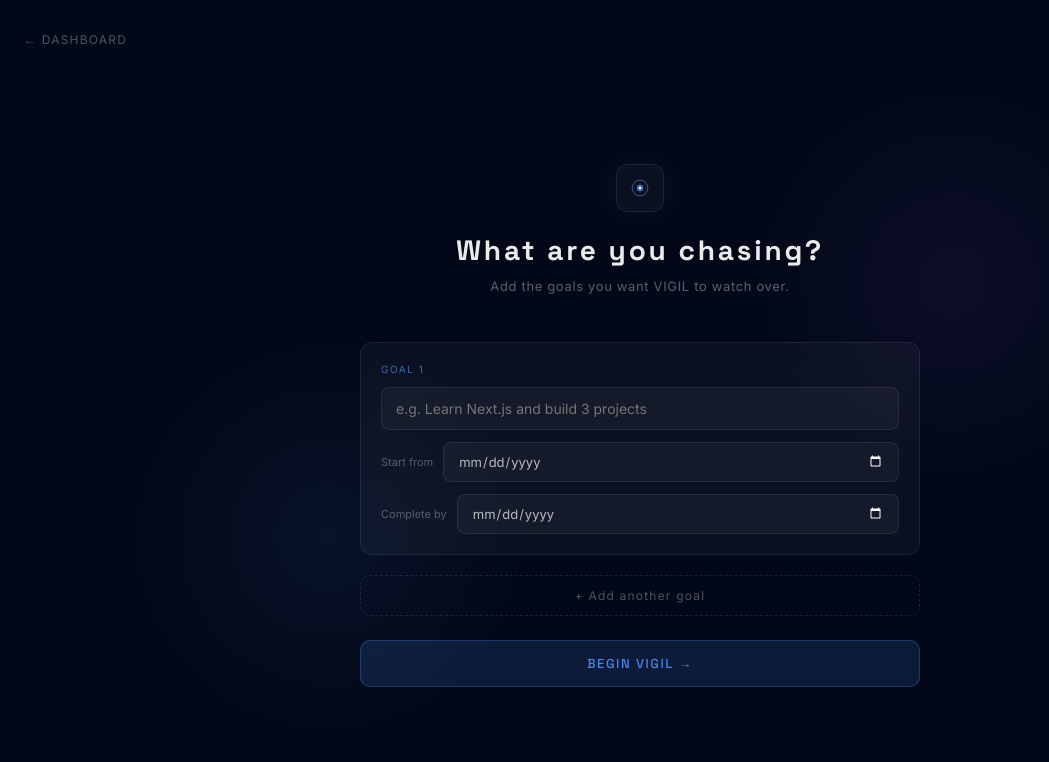
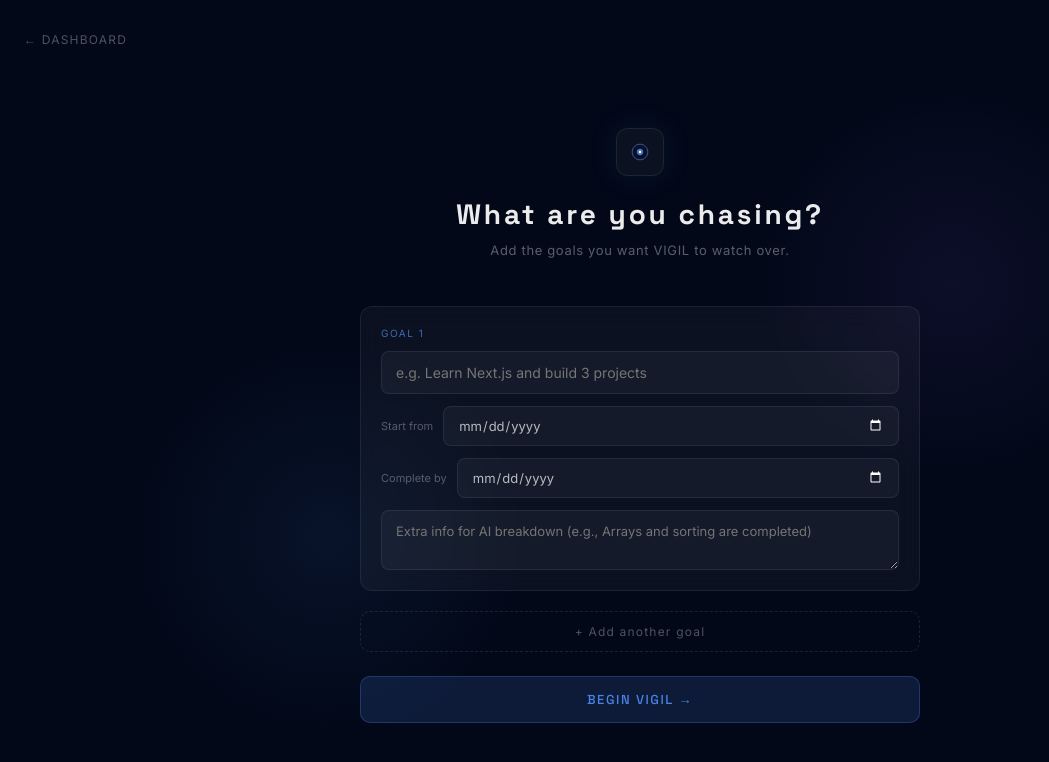
Before and after one commit to Sathvik-Shetty-1569/VIGIL, a Next.js app: page /onboarding in a window 1280 px wide. Shown: the top 762 px of the page, without its empty margins (0-1049 px from the left). Built offline with nearby package versions, Linux system fonts and the light colour scheme; no server answers.

Commit message:
Suggestion bar and suggestion input field

```diff
--- a/app/api/breakdown/route.tsx
+++ b/app/api/breakdown/route.tsx
@@ -5,7 +5,7 @@
 
 export async function POST(req: Request) {
   try {
-    const { goalTitle, deadline, userId, goalId } = await req.json()
+    const { goalTitle, deadline, userId, goalId, suggestion } = await req.json()
 
     const today = new Date()
     const deadlineDate = new Date(deadline)
@@ -18,6 +18,7 @@
 Goal: "${goalTitle}"
 Days available: ${daysLeft}
 Start date: ${today.toISOString().split('T')[0]}
+${suggestion ? `User Extra Info/Context: "${suggestion}"` : ''}
 
 Return ONLY a JSON array like this, no other text:
 [{"title":"task name","day_number":1,"due_date":"2026-03-17"},{"title":"task name","day_number":2,"due_date":"2026-03-18"}]
--- a/app/goals/[id]/page.tsx
+++ b/app/goals/[id]/page.tsx
@@ -8,6 +8,7 @@
   id: string
   title: string
   deadline: string
+  suggestion?: string
   status: string
 }
 
@@ -86,6 +87,7 @@
           deadline: goal.deadline,
           userId: user.id,
           goalId: goal.id,
+          suggestion: goal.suggestion,
         }),
       })
 
--- a/app/onboarding/page.tsx
+++ b/app/onboarding/page.tsx
@@ -8,14 +8,14 @@
   const { user } = useUser()
   const router = useRouter()
   const [goals, setGoals] = useState([
-  { title: '', deadline: '', start_date: '' }
+    { title: '', deadline: '', start_date: '', suggestion: '' }
   ])
   const [suggestions, setSuggestions] = useState<(string | null)[]>([null])
   const [suggestionTimers, setSuggestionTimers] = useState<(ReturnType<typeof setTimeout> | null)[]>([null])
   const [loading, setLoading] = useState(false)
 
   const addGoalField = () => {
-  setGoals([...goals, { title: '', deadline: '', start_date: '' }])
+    setGoals([...goals, { title: '', deadline: '', start_date: '', suggestion: '' }])
     setSuggestions([...suggestions, null])
     setSuggestionTimers([...suggestionTimers, null])
   }
@@ -38,6 +38,10 @@
 
       if (value.length >= 5) {
         const timer = setTimeout(async () => {
+          // Don't suggest if value changed since timer was set
+          const currentTitle = goals[index]?.title
+          if (currentTitle !== value) return
+
           const res = await fetch('/api/suggest', {
             method: 'POST',
             headers: { 'Content-Type': 'application/json' },
@@ -74,6 +78,7 @@
         title: g.title.trim(),
         deadline: g.deadline,
         start_date: g.start_date || new Date().toISOString().split('T')[0],
+        suggestion: g.suggestion?.trim() || null,
         status: 'active',
       }))
     )
@@ -146,9 +151,9 @@
               boxShadow: '0 0 30px rgba(79,142,247,0.1)',
             }}>
               <svg width="22" height="22" viewBox="0 0 28 28" fill="none">
-                <circle cx="14" cy="14" r="10" stroke="rgba(79,142,247,0.7)" strokeWidth="1" fill="none"/>
-                <circle cx="14" cy="14" r="4" fill="rgba(79,142,247,0.8)"/>
-                <circle cx="14" cy="14" r="1.5" fill="white"/>
+                <circle cx="14" cy="14" r="10" stroke="rgba(79,142,247,0.7)" strokeWidth="1" fill="none" />
+                <circle cx="14" cy="14" r="4" fill="rgba(79,142,247,0.8)" />
+                <circle cx="14" cy="14" r="1.5" fill="white" />
               </svg>
             </div>
             <h1 style={{
@@ -211,7 +216,16 @@
                 {/* AI Suggestion */}
                 {suggestions[index] && suggestions[index] !== goal.title && (
                   <div
-    onClick={() => updateGoal(index, 'title', suggestions[index]!)}
+                    onClick={() => {
+                      const accepted = suggestions[index]!
+                      updateGoal(index, 'title', accepted)
+                      // Clear suggestion so it doesn't re-trigger
+                      setSuggestions(prev => {
+                        const updated = [...prev]
+                        updated[index] = null
+                        return updated
+                      })
+                    }}
                     style={{
                       display: 'flex', alignItems: 'center', gap: '8px',
                       padding: '8px 12px',
@@ -278,6 +292,20 @@
                   />
                 </div>
 
+                <textarea
+                  placeholder="Extra info for AI breakdown (e.g., Arrays and sorting are completed)"
+                  value={goal.suggestion || ''}
+                  onChange={e => updateGoal(index, 'suggestion', e.target.value)}
+                  style={{
+                    background: 'rgba(255,255,255,0.04)',
+                    border: '1px solid rgba(255,255,255,0.08)',
+                    borderRadius: '8px', padding: '12px 14px',
+                    color: 'rgba(255,255,255,0.85)',
+                    fontSize: '13px', fontFamily: 'Inter, sans-serif',
+                    outline: 'none', width: '100%', minHeight: '60px',
+                    resize: 'vertical',
+                  }}
+                />
               </div>
             ))}
           </div>
@@ -293,11 +321,11 @@
           }}
             onMouseEnter={e => {
               (e.currentTarget).style.borderColor = 'rgba(79,142,247,0.3)'
-              ;(e.currentTarget).style.color = 'rgba(79,142,247,0.6)'
+                ; (e.currentTarget).style.color = 'rgba(79,142,247,0.6)'
             }}
             onMouseLeave={e => {
               (e.currentTarget).style.borderColor = 'rgba(255,255,255,0.1)'
-              ;(e.currentTarget).style.color = 'rgba(255,255,255,0.3)'
+                ; (e.currentTarget).style.color = 'rgba(255,255,255,0.3)'
             }}
           >
             + Add another goal
```
Lines whose indentation alone changed are shown as unchanged.
